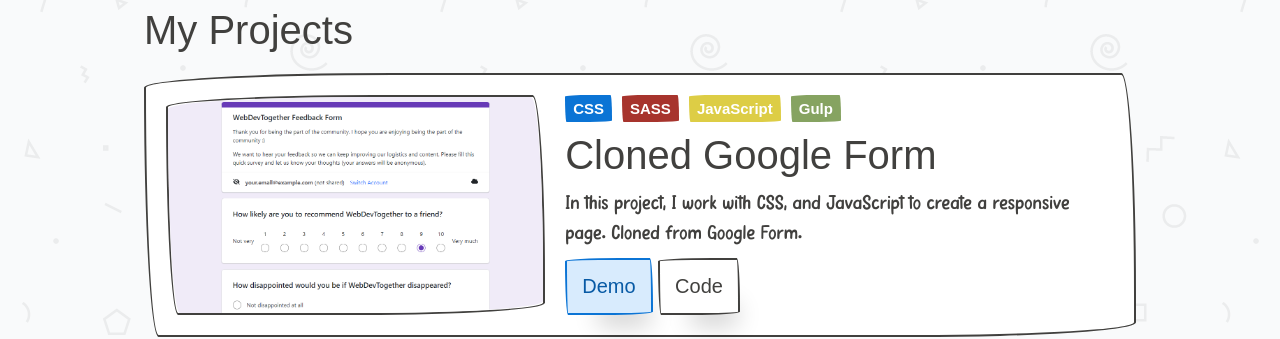
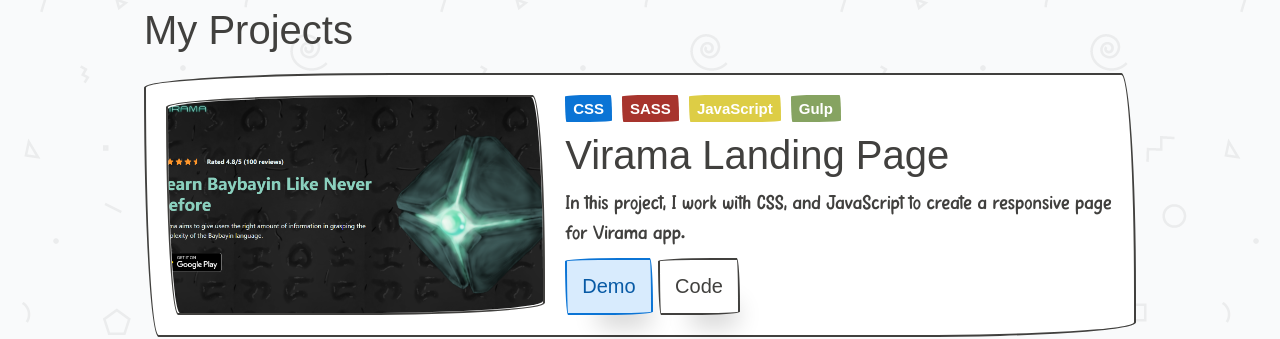
Before and after one commit to mercado-joshua/portfolio-version-1, a plain HTML site: page dist/index.html in a window 1280 px wide. Shown: the part 617-956 px from the top of the page. Drawn offline with nearby package versions, Linux system fonts and the light colour scheme; files whose address does not match are found by name; a web font is replaced by a local one.

Commit message:
chore: wa added another card for virama landing page.

```diff
--- a/dist/index.html
+++ b/dist/index.html
@@ -45,6 +45,42 @@
                     <h3 class="title">My Projects</h2>
 
                     <div class="portfolio-list">
+                        <div class="project-card border">
+                            <div class="imagebox border">
+                                <img src="./images/website/virama.png" alt="" class="image">
+                            </div>
+
+                            <section class="contentbox">
+                                <div class="tags">
+                                    <span class="tag badge secondary">CSS</span>
+                                    <span class="tag badge danger">SASS</span>
+                                    <span class="tag badge warning">JavaScript</span>
+                                    <span class="tag badge success">Gulp</span>
+                                </div>
+                                <h3 class="title">Virama Landing Page</h3>
+                                <p class="description">In this project, I work with CSS, and JavaScript to create a responsive page for Virama app.</p>
+
+                                <div class="actions">
+                                    <a
+                                        target="_blank"
+                                        href="https://mercado-joshua.github.io/virama-landing-page/dist/index.html"
+                                        class="link"
+                                    >
+                                        <button class="demo-button btn-secondary">Demo</button>
+                                    </a>
+
+                                    <a
+                                        target="_blank"
+                                        href="https://github.com/mercado-joshua/virama-landing-page"
+                                        class="link"
+                                    >
+                                        <button class="code-button">Code</button>
+                                    </a>
+                                </div>
+                            </section>
+                        </div>
+                        <!-- .project-card ends -->
+
                         <div class="project-card border">
                             <div class="imagebox border">
                                 <img src="./images/website/googleForm.png" alt="" class="image">
```
Also changed, not shown: dist/images/website/virama.png (added).
